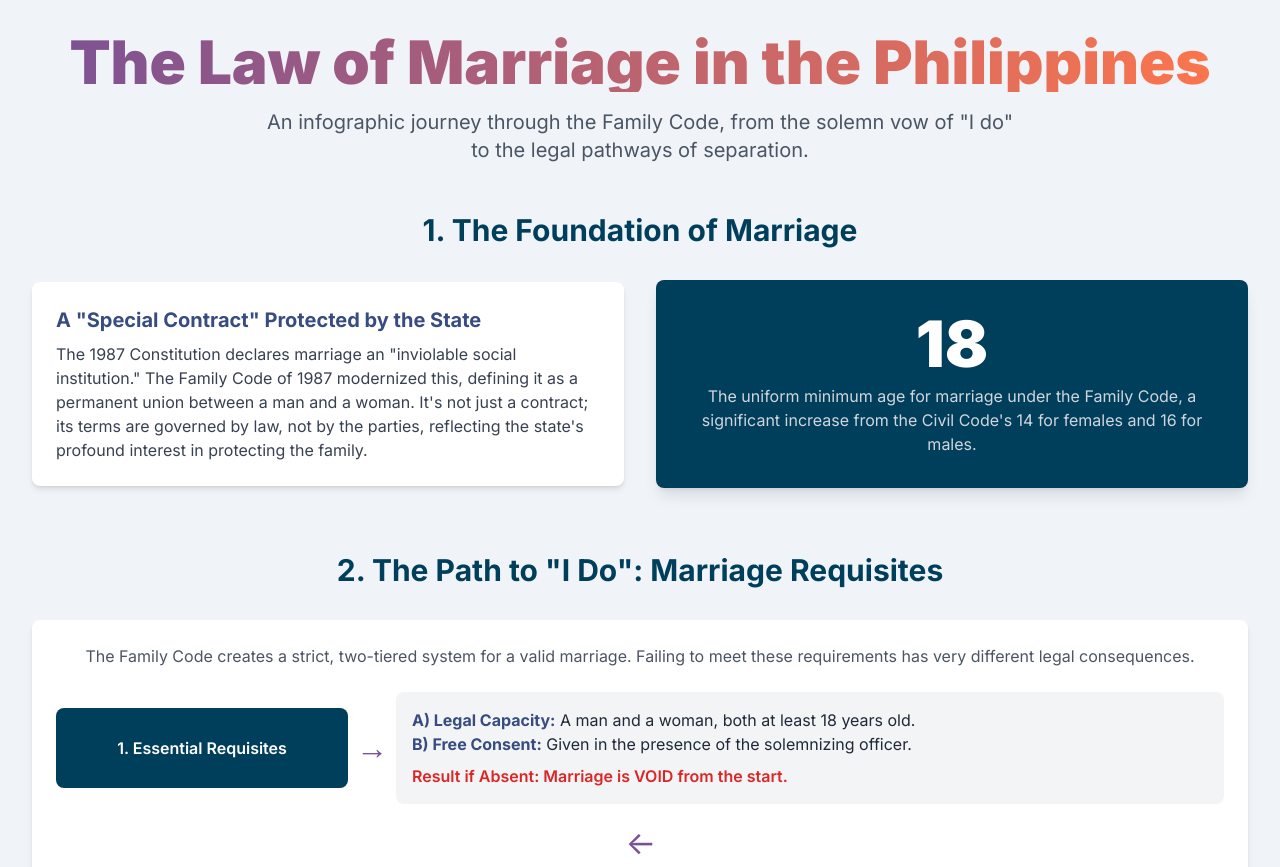
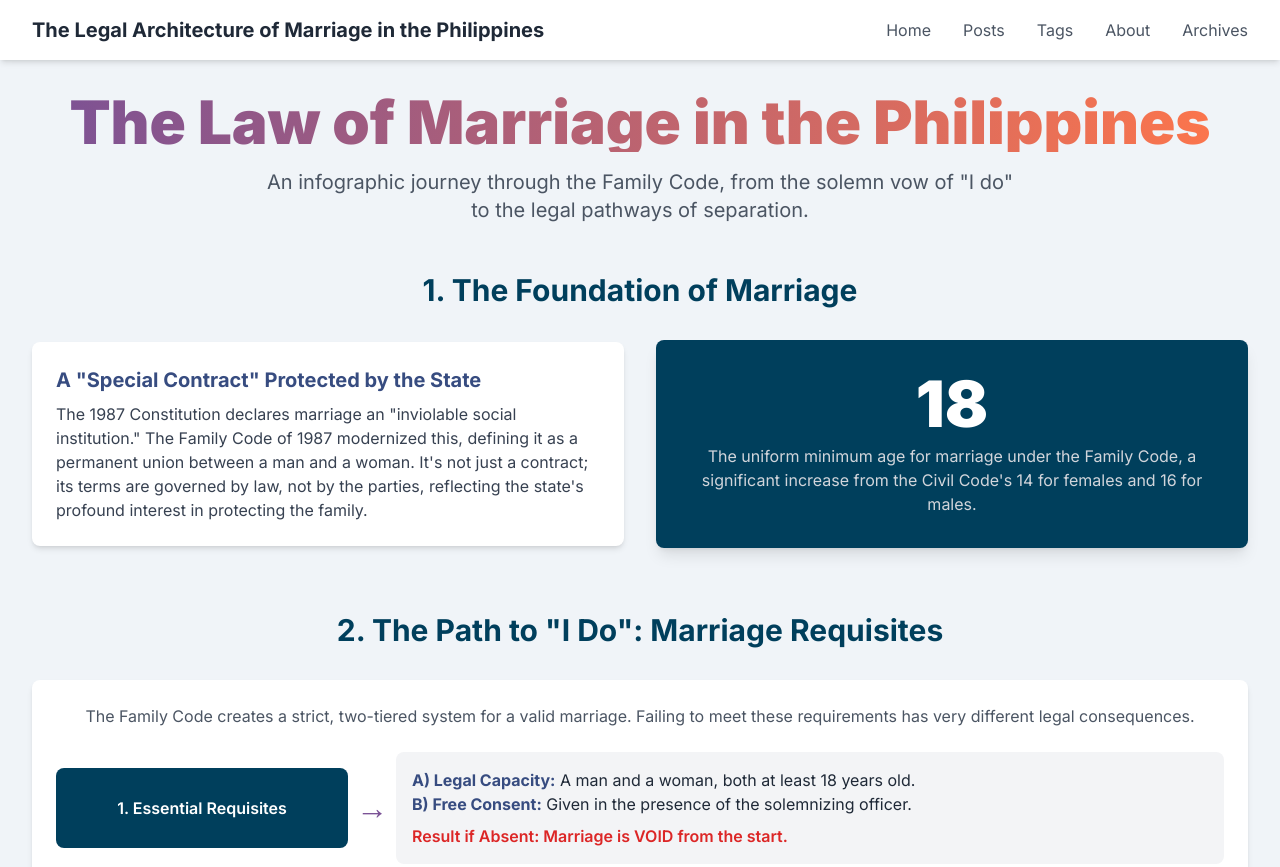
Before and after one commit to adzrealty/adzrealty.github.io, an Astro site: page /marriages in a window 1280 px wide. Shown: the top 867 px of the page. Built offline with nearby package versions, Linux system fonts and the light colour scheme; Astro itself is replaced by a stand-in of ours.

Commit message:
add top nav menus

```diff
--- a/src/pages/marriages.html
+++ b/src/pages/marriages.html
@@ -89,7 +89,44 @@
     </style>
 </head>
 <body class="text-gray-800">
+    <!-- =========== NAVIGATION HEADER START =========== -->
+    <header class="bg-white shadow-md sticky top-0 z-50">
+        <div class="container mx-auto px-4 md:px-8">
+            <nav class="flex items-center justify-between py-4">
+                <!-- Site Title/Logo -->
+                <a href="#" class="text-xl font-bold text-gray-800">The Legal Architecture of Marriage in the Philippines</a>
 
+                <!-- Mobile Menu Button (hidden on larger screens) -->
+                <div class="md:hidden">
+                    <button id="mobile-menu-button" class="text-gray-800 focus:outline-none">
+                        <svg class="w-6 h-6" fill="none" stroke="currentColor" viewBox="0 0 24 24" xmlns="http://www.w3.org/2000/svg">
+                            <path stroke-linecap="round" stroke-linejoin="round" stroke-width="2" d="M4 6h16M4 12h16m-7 6h7"></path>
+                        </svg>
+                    </button>
+                </div>
+
+                <!-- Desktop Menu -->
+                <ul id="desktop-menu" class="hidden md:flex items-center space-x-8">
+                    <li><a href="/" class="text-gray-600 hover:text-blue-600 transition-colors">Home</a></li>
+                    <li><a href="/posts" class="text-gray-600 hover:text-blue-600 transition-colors">Posts</a></li>
+                    <li><a href="/tags" class="text-gray-600 hover:text-blue-600 transition-colors">Tags</a></li>
+                    <li><a href="/about" class="text-gray-600 hover:text-blue-600 transition-colors">About</a></li>
+                    <li><a href="/archives" class="text-gray-600 hover:text-blue-600 transition-colors">Archives</a></li>
+                </ul>
+            </nav>
+        </div>
+        <!-- Mobile Menu (hidden by default) -->
+        <div id="mobile-menu" class="hidden md:hidden bg-white border-t border-gray-200">
+            <ul class="py-2">
+                <li><a href="/" class="block px-4 py-2 text-gray-600 hover:bg-gray-100">Home</a></li>
+                <li><a href="/posts" class="block px-4 py-2 text-gray-600 hover:bg-gray-100">Posts</a></li>
+                <li><a href="/tags" class="block px-4 py-2 text-gray-600 hover:bg-gray-100">Tags</a></li>
+                <li><a href="/about" class="block px-4 py-2 text-gray-600 hover:bg-gray-100">About</a></li>
+                <li><a href="/archives" class="block px-4 py-2 text-gray-600 hover:bg-gray-100">Archives</a></li>
+            </ul>
+        </div>
+    </header>
+    <!-- =========== NAVIGATION HEADER END =========== -->
     <div class="container mx-auto p-4 md:p-8">
 
         <header class="text-center mb-12">
```
